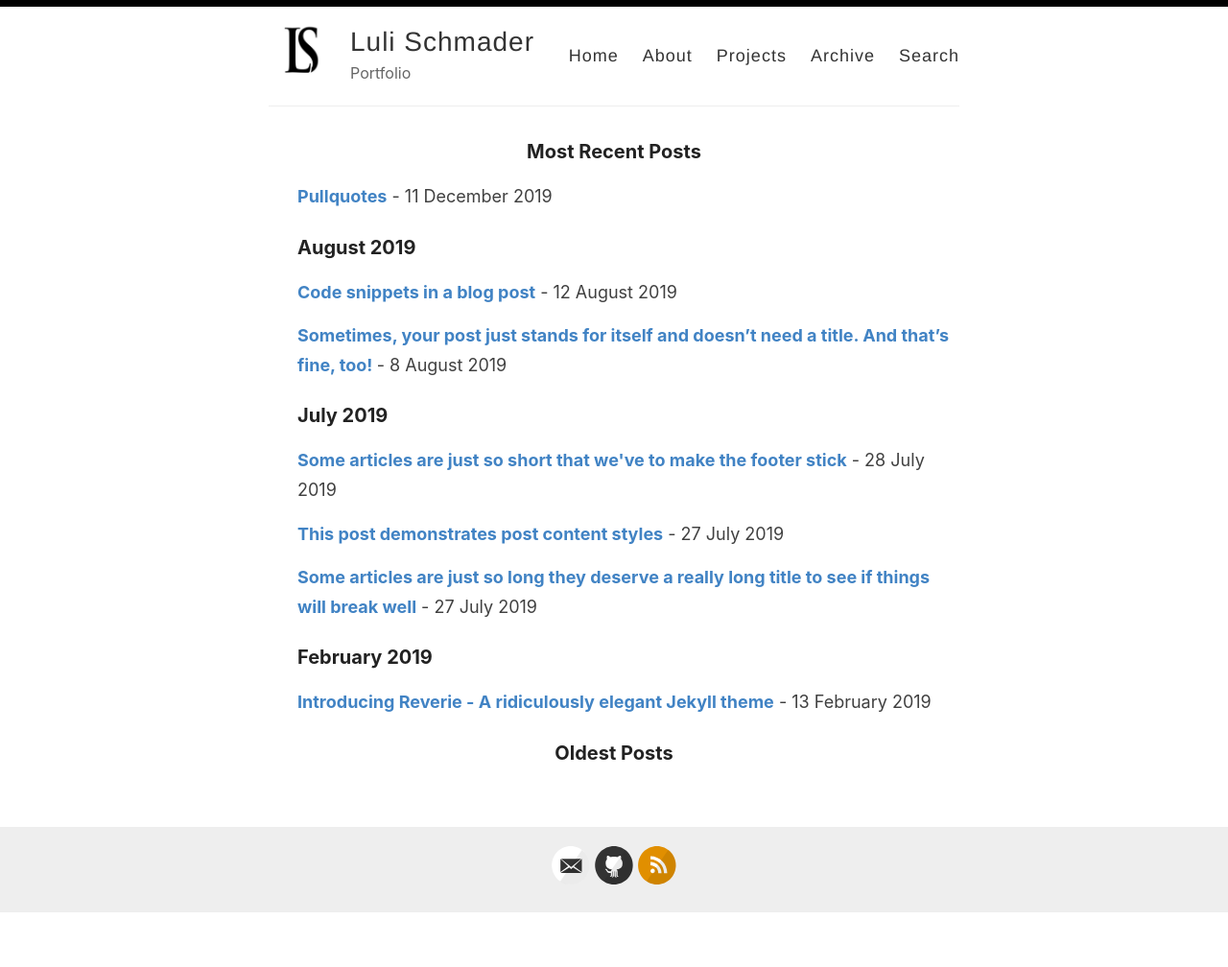
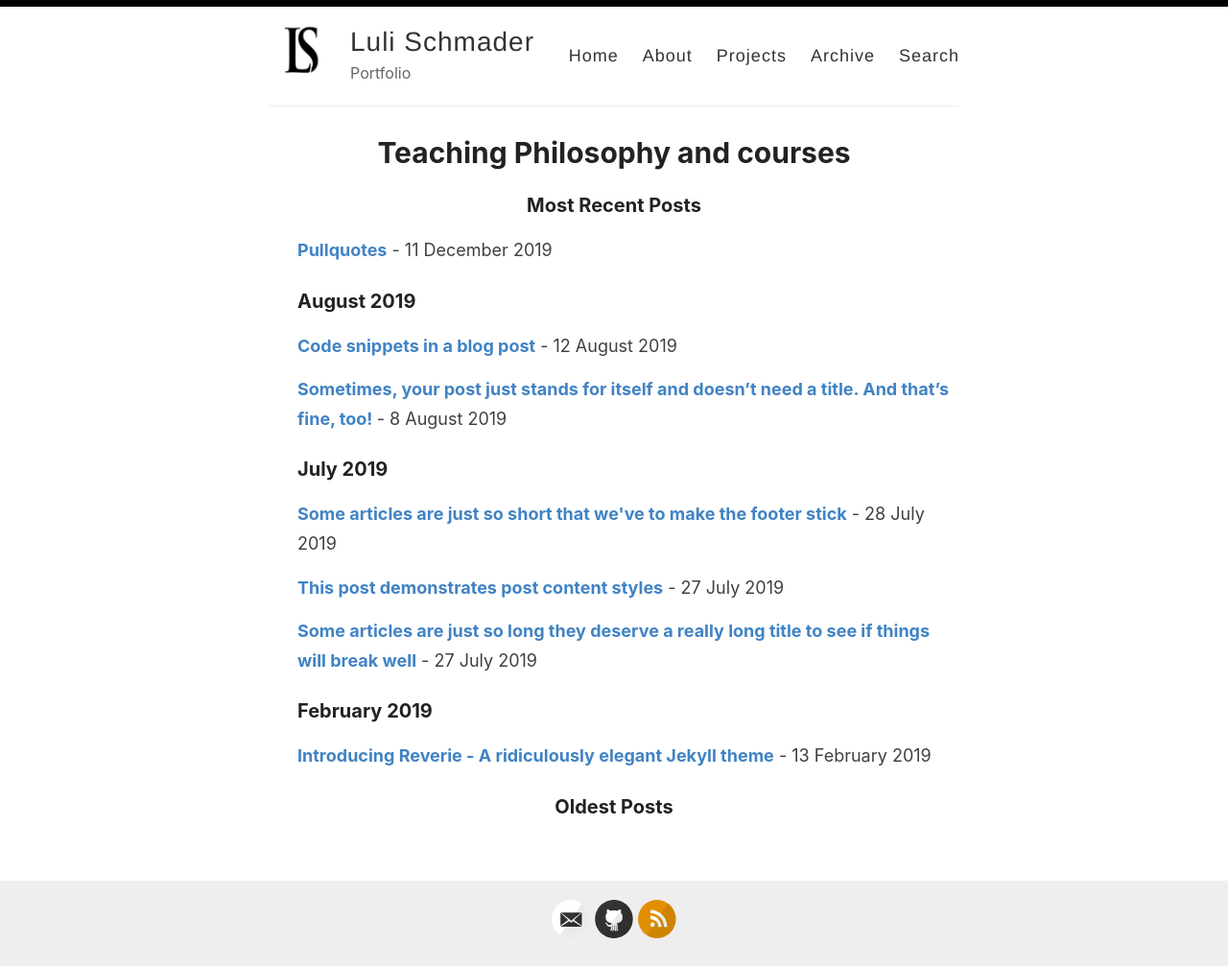
Before and after one commit to lulischmader/lulischmader.github.io, a Jekyll site: the page built from _pages/archive.md, in a window 1280 px wide. Shown: the whole page at 96% size. Built offline with Jekyll 4.4.1, drawn with Linux system fonts in a browser that asks for light colours; before the commit the page ends 952 px from its top, so only the background shows below that.

Commit message:
Update archive.md

```diff
--- a/_pages/archive.md
+++ b/_pages/archive.md
@@ -1,12 +1,12 @@
 ---
 layout: page
-permalink: /Conferences/
-title:
+permalink: /Teaching/
+title: Teaching Philosophy and courses
 ---
 
 
-<div id="archives">
-  <section id="archive">
+<div id="teaching">
+  <section id="teaching">
      <h3>Most Recent Posts</h3>
       {%for post in site.posts %}
       {% unless post.next %}
```
